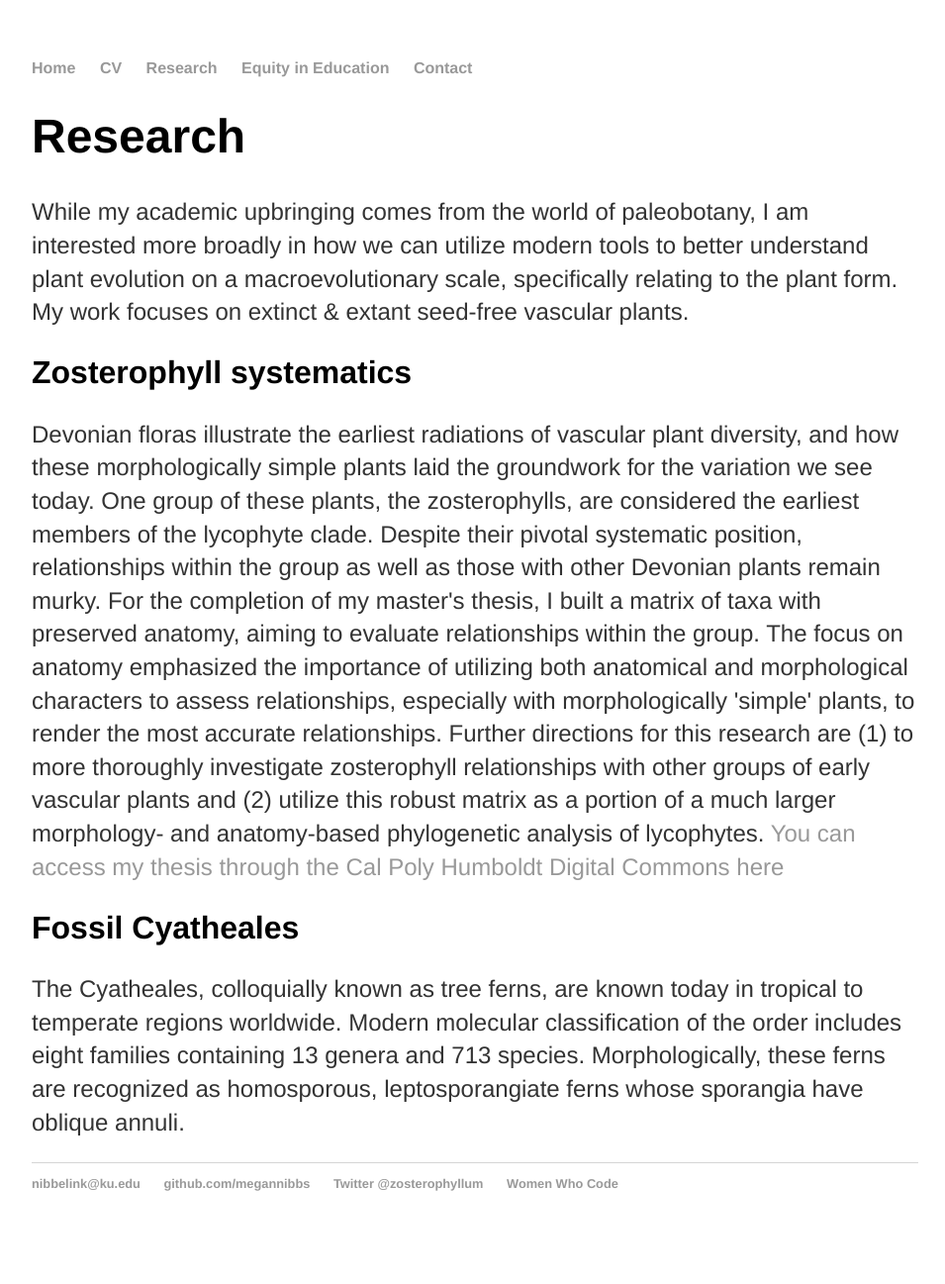
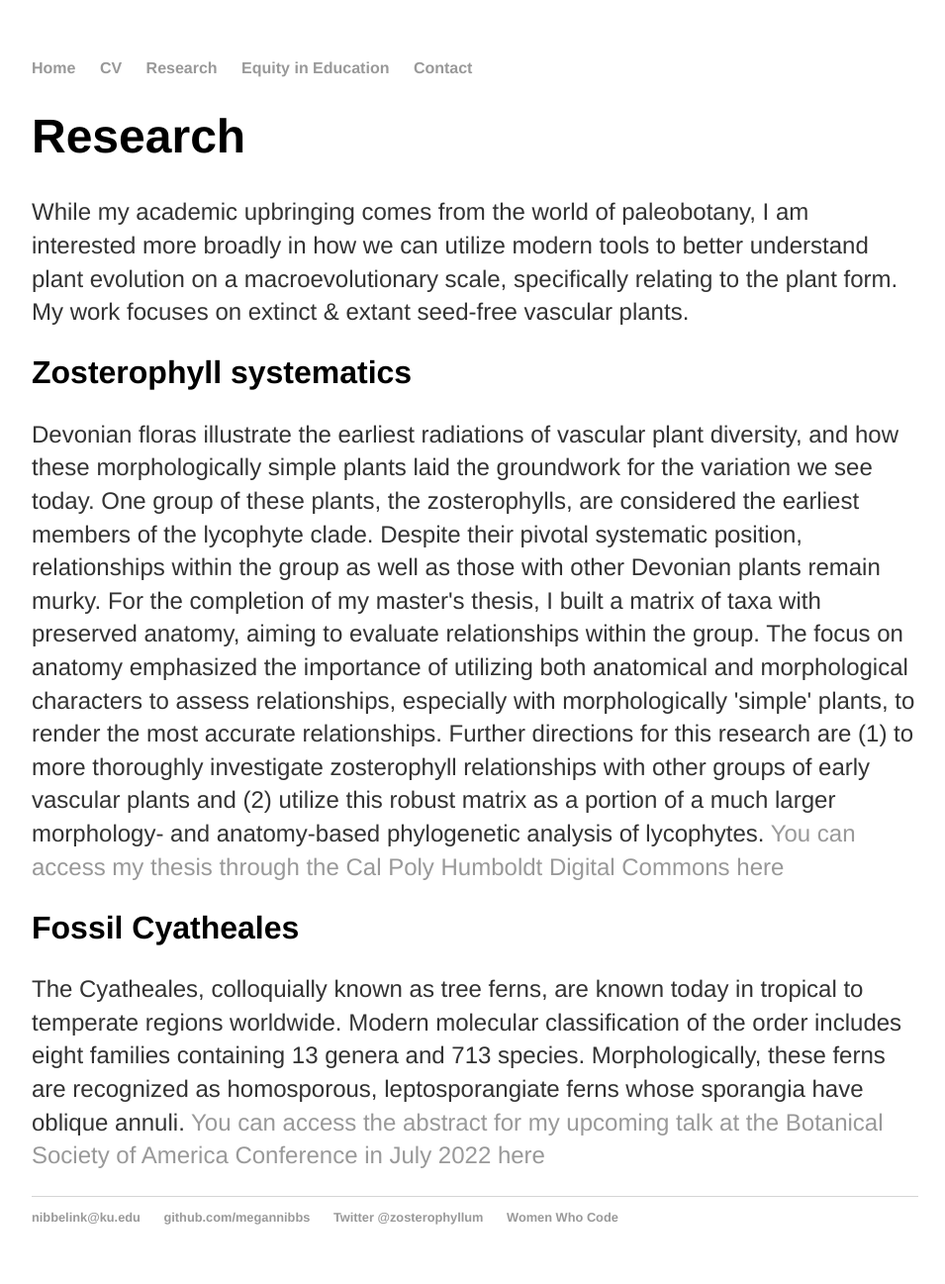
Before and after one commit to megannibbs/megannibbelink.github.io, a Jekyll site: the page built from pubs/index.html, in a window 1280 px wide. Shown: the whole page at 99% size, without its empty margins (160-1115 px from the left). Built offline with Jekyll 4.4.1, drawn with Linux system fonts in a browser that asks for light colours; before the commit the page ends 1263 px from its top, so only the background shows below that.

Commit message:
Update index.html

```diff
--- a/pubs/index.html
+++ b/pubs/index.html
@@ -22,3 +22,4 @@ title: Meg Nibbelink | Research
 	<p>The Cyatheales, colloquially known as tree ferns, are known today in tropical to temperate regions worldwide. Modern molecular classification of the order
 		includes eight families containing 13 genera and 713 species. Morphologically, these ferns are recognized as homosporous, leptosporangiate ferns
 		whose sporangia have oblique annuli.
+		<a href="https://botanyconference.org/engine/search/index.php?func=detail&aid=743">You can access the abstract for my upcoming talk at the Botanical Society of America Conference in July 2022 here</a></p>
```
